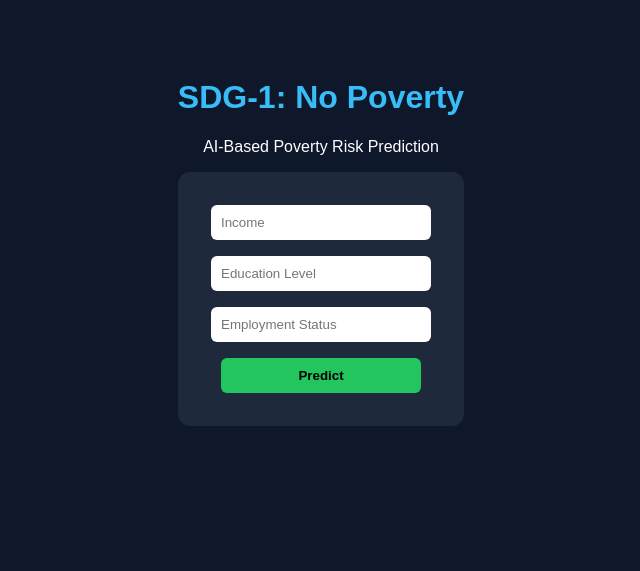
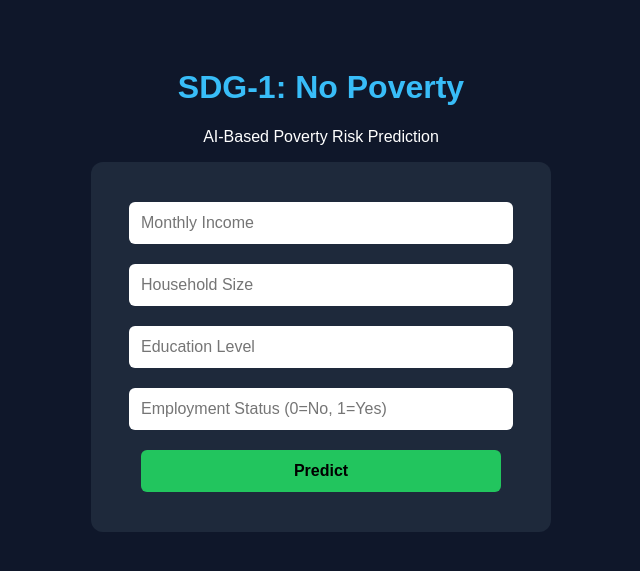
Before and after one commit to Github-of-dp/SDG_Poverty_App, a Flask app: page / in a window 1280 px wide. Shown: the top 571 px of the page, without its empty margins (319-959 px from the left). Run offline with Flask 3, Linux system fonts and the light colour scheme; parts of the project's set-up code (start-up, migrations or seed data) failed here and were passed over.

Commit message:
Update index.html

```diff
--- a/templates/index.html
+++ b/templates/index.html
@@ -4,47 +4,69 @@
     <title>SDG-1 Poverty Risk Predictor</title>
     <style>
         body {
-            font-family: Arial;
+            font-family: Arial, sans-serif;
             background: #0f172a;
-            color: white;
+            color: #fff;
             text-align: center;
-            padding-top: 50px;
+            padding: 40px 20px;
         }
         form {
             background: #1e293b;
-            padding: 25px;
+            padding: 30px;
             border-radius: 12px;
             display: inline-block;
+            max-width: 400px;
+            width: 100%;
         }
         input, button {
-            padding: 10px;
-            margin: 8px;
-            width: 200px;
+            padding: 12px;
+            margin: 10px 0;
+            width: 90%;
             border-radius: 6px;
             border: none;
+            font-size: 16px;
         }
         button {
             background: #22c55e;
+            color: #000;
             font-weight: bold;
             cursor: pointer;
         }
         h1 { color: #38bdf8; }
+        .result {
+            margin-top: 20px;
+            padding: 20px;
+            background: #334155;
+            border-radius: 10px;
+        }
+        .disclaimer {
+            margin-top: 15px;
+            font-size: 12px;
+            color: #94a3b8;
+        }
     </style>
 </head>
-
 <body>
     <h1>SDG-1: No Poverty</h1>
     <p>AI-Based Poverty Risk Prediction</p>
 
     <form method="POST">
-        <input type="number" step="any" name="income" placeholder="Income" required><br>
+        <input type="number" step="any" name="income" placeholder="Monthly Income" required><br>
+        <input type="number" step="any" name="household_size" placeholder="Household Size" required><br>
         <input type="number" step="any" name="education" placeholder="Education Level" required><br>
-        <input type="number" step="any" name="employment" placeholder="Employment Status" required><br>
+        <input type="number" step="any" name="employment" placeholder="Employment Status (0=No, 1=Yes)" required><br>
         <button type="submit">Predict</button>
     </form>
 
     {% if prediction %}
+    <div class="result">
         <h2>Result: {{ prediction }}</h2>
+        <p>Risk Probability: {{ probability }}%</p>
+        <p>Poverty Line Reference: {{ poverty_line }} (Source: {{ source }})</p>
+    </div>
+    <div class="disclaimer">
+        This estimate is for educational purposes and does not determine official eligibility for benefits.
+    </div>
     {% endif %}
 </body>
 </html>
```
